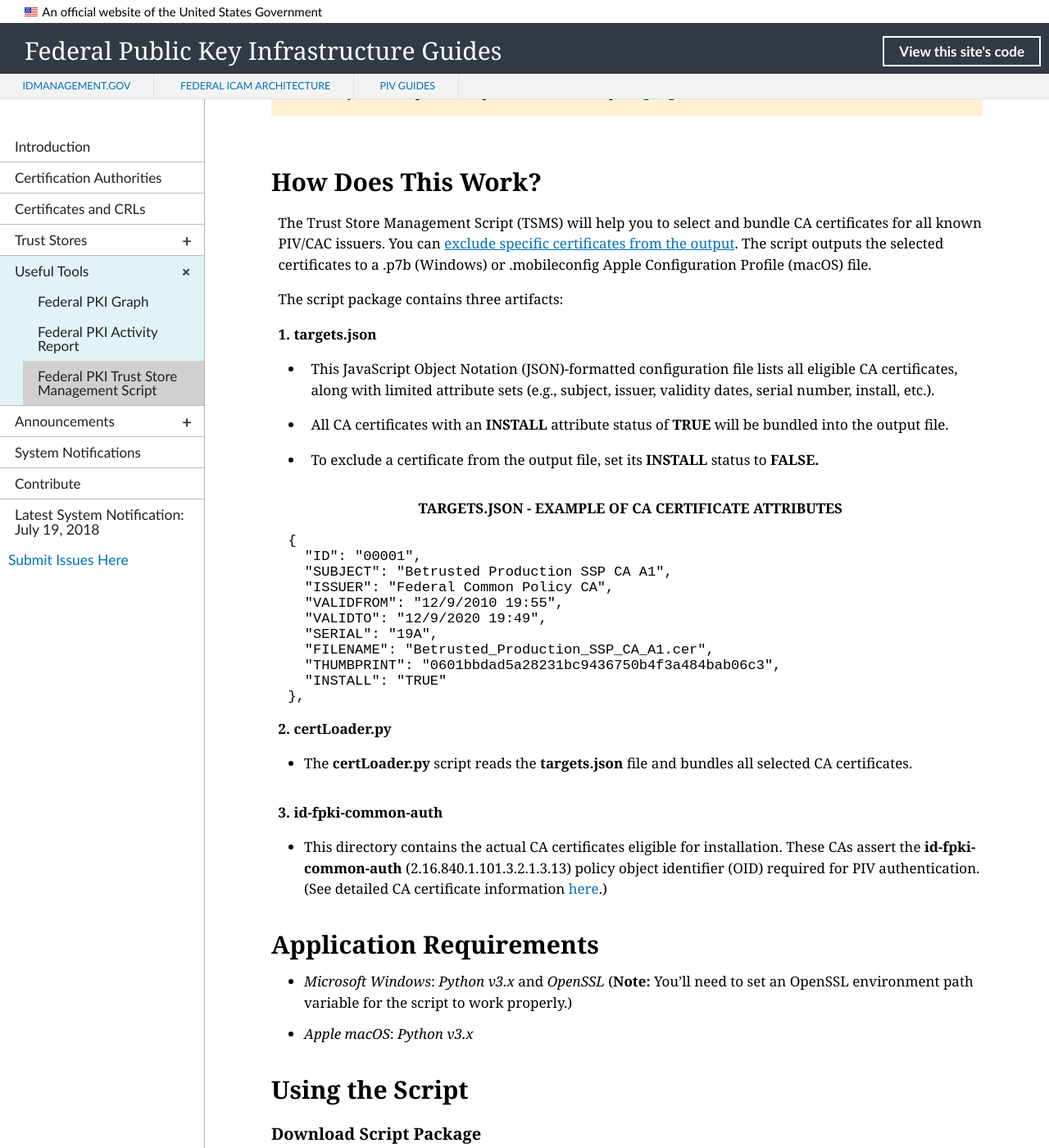
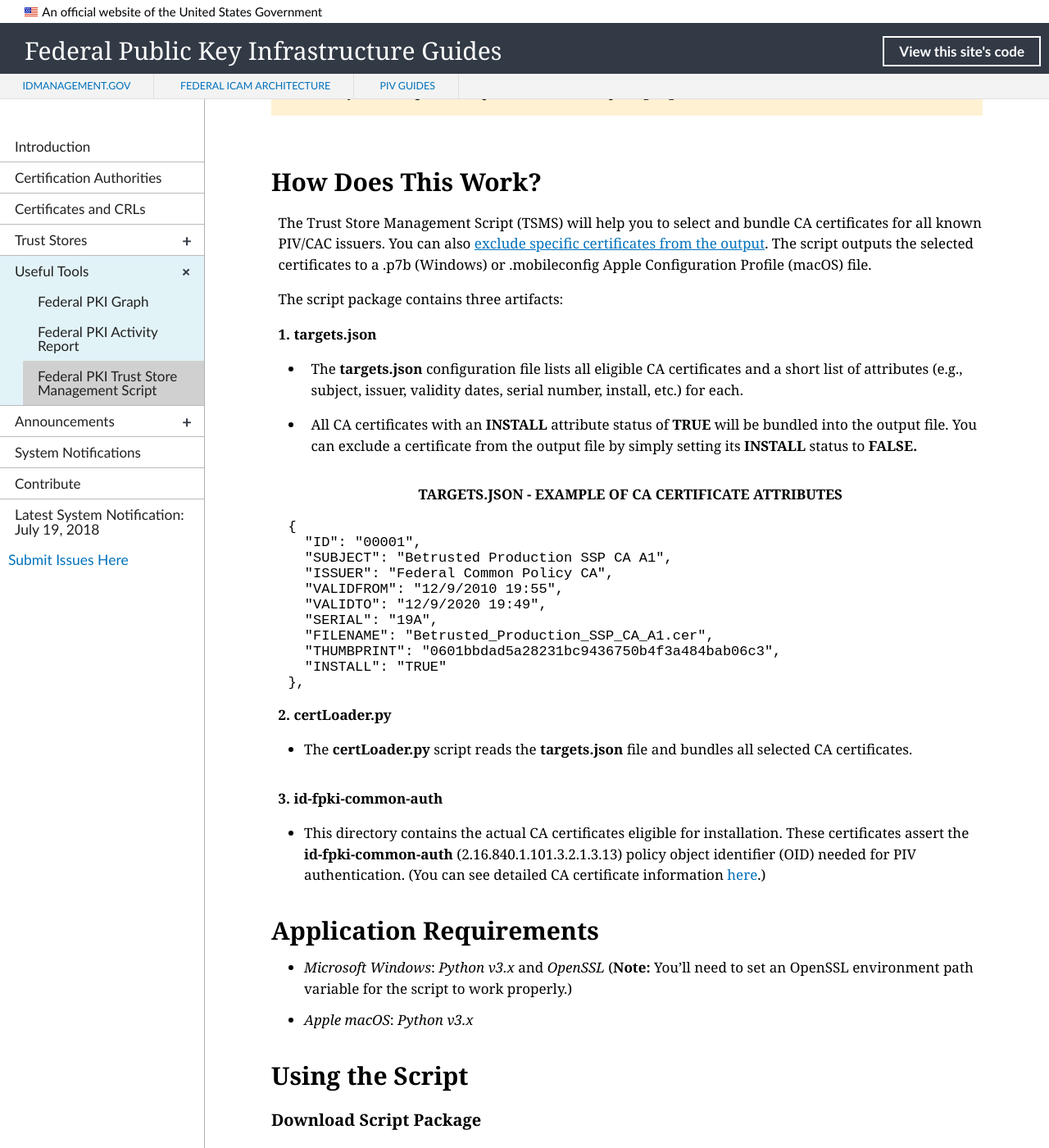
Before and after one commit to GSA/fpki-guides, a Jekyll site: the page built from _tools/04_fpki_trust_store_management.md, in a window 1280 px wide and 1400 px high, scrolled down 1015 px. Shown: the whole window at 82% size. Built offline with Jekyll 4.4.1, drawn with Linux system fonts in a browser that asks for light colours; nearby versions of some CDN libraries; library files that are not in the unit come from our copies; some of the changed text lies outside the part shown.

Commit message:
Update 04_fpki_trust_store_management.md
Edits

````diff
--- a/_tools/04_fpki_trust_store_management.md
+++ b/_tools/04_fpki_trust_store_management.md
@@ -26,16 +26,14 @@
 <br>
 
 ## How Does This Work?
-The Trust Store Management Script (TSMS) will help you to select and bundle CA certificates for all known PIV/CAC issuers. You can [exclude specific certificates from the output](#run-the-script). The script outputs the selected certificates to a .p7b (Windows) or .mobileconfig Apple Configuration Profile (macOS) file.
+The Trust Store Management Script (TSMS) will help you to select and bundle CA certificates for all known PIV/CAC issuers. You can also [exclude specific certificates from the output](#run-the-script). The script outputs the selected certificates to a .p7b (Windows) or .mobileconfig Apple Configuration Profile (macOS) file.
 
 The script package contains three artifacts:
 
 **1. targets.json**
-* This JavaScript Object Notation (JSON)-formatted configuration file lists all eligible CA certificates, along with limited attribute sets (e.g., subject, issuer, validity dates, serial number, install, etc.).
+* The **targets.json** configuration file lists all eligible CA certificates and a short list of attributes (e.g., subject, issuer, validity dates, serial number, install, etc.) for each.<!--I really don't think we need to define "JSON."-->
 
-* All CA certificates with an **INSTALL** attribute status of **TRUE** will be bundled into the output file.
-
-* To exclude a certificate from the output file, set its **INSTALL** status to **FALSE.**
+* All CA certificates with an **INSTALL** attribute status of **TRUE** will be bundled into the output file. You can exclude a certificate from the output file by simply setting its **INSTALL** status to **FALSE.**
 
 <p align="center">
 <b>
@@ -58,14 +56,14 @@
 ```
 
 **2. certLoader.py**
-* The **certLoader.py** script reads the **targets.json** file and bundles all selected CA certificates.<!--We're explaining the FALSE/TRUE issue too many times. Described already twice above. Deleted those details for this paragraph. We explain again below at "Run the Script." Trying to cut down on the real estate for the same info.-->
+* The **certLoader.py** script reads the **targets.json** file and bundles all selected CA certificates.<!--We're explaining the FALSE/TRUE issue too many times. Described already twice above. Deleted those details given here. We explain this again below at "Run the Script." Trying to cut down on the real estate for the same info.-->
 
 **3. id-fpki-common-auth**
-* This directory contains the actual CA certificates eligible for installation. These CAs assert the **id-fpki-common-auth** (2.16.840.1.101.3.2.1.3.13) policy object identifier (OID) required for PIV authentication. (See detailed CA certificate information [here]({{ site.baseurl }}/tsmseligiblecacerts/){:target="_blank"}.)
+* This directory contains the actual CA certificates eligible for installation. These certificates assert the **id-fpki-common-auth** (2.16.840.1.101.3.2.1.3.13) policy object identifier (OID) needed for PIV authentication. (You can see detailed CA certificate information [here]({{ site.baseurl }}/tsmseligiblecacerts/){:target="_blank"}.)
 
 
 ## Application Requirements
-<!--Logically, it seems that "Application Requirements" section should come before the "How Does This Work?" section. If someone can't meet the application requirements, then there's be no point in moving on to "How Does This Work?" unless the user is just curious or wondering if he/she could rewrite the script in some other scripting language or devise another method once he/she sees the concepts...?-->
+<!--Logically, it seems that "Application Requirements" section should come before the "How Does This Work?" section. If someone can't use Python, then there's be no point in moving on to "How Does This Work?" unless out of curiousity or wondering if he/she could rewrite the script in another scripting language once he/she sees the concepts...?-->
 * _Microsoft Windows_: _Python v3.x_ and _OpenSSL_ (**Note:** You'll need to set an OpenSSL environment path variable for the script to work properly.)<br>
 * _Apple macOS_: _Python v3.x_
 
@@ -100,11 +98,11 @@
 
 1. Double-click the .zip package to see the **Trust_Store_Mangagement_Script_V1** directory.
 
-1. Unpack the directory to your Desktop. (If you select a different directory, update the path in **certLoader.py**.)
+1. Unpack the directory to your Desktop. (If you selected another directory, update the path in **certLoader.py**.)
 
 ### Run the Script
 
-1. View and optionally edit CA certificate **INSTALL** statuses in the **targets.json** file.
+1. In the **targets.json** file, view the default set of CA certificates. To exclude any certificates from the output file, change their **INSTALL** statuses to **FALSE**.
 
 1. Run the script:
 
````
Also changed, not shown: other parts of _tools/04_fpki_trust_store_management.md (+1 -1 lines).
